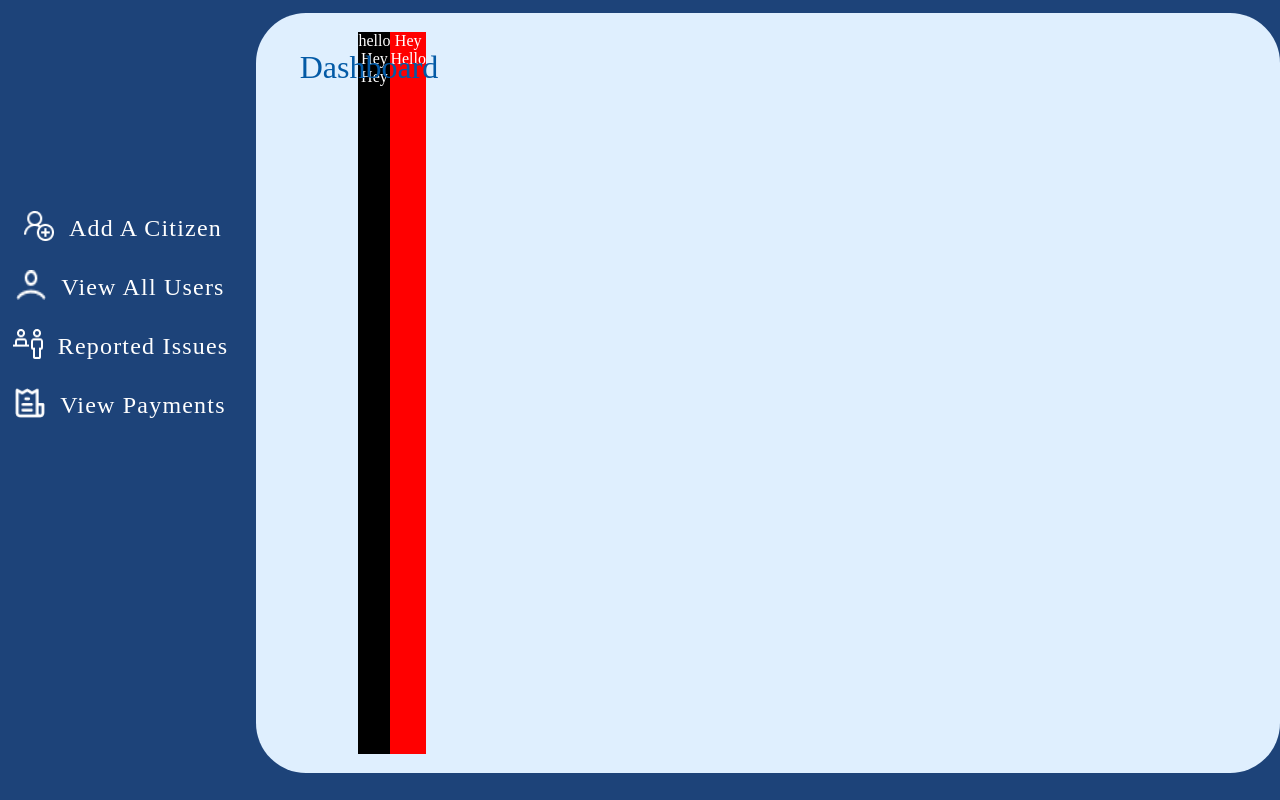
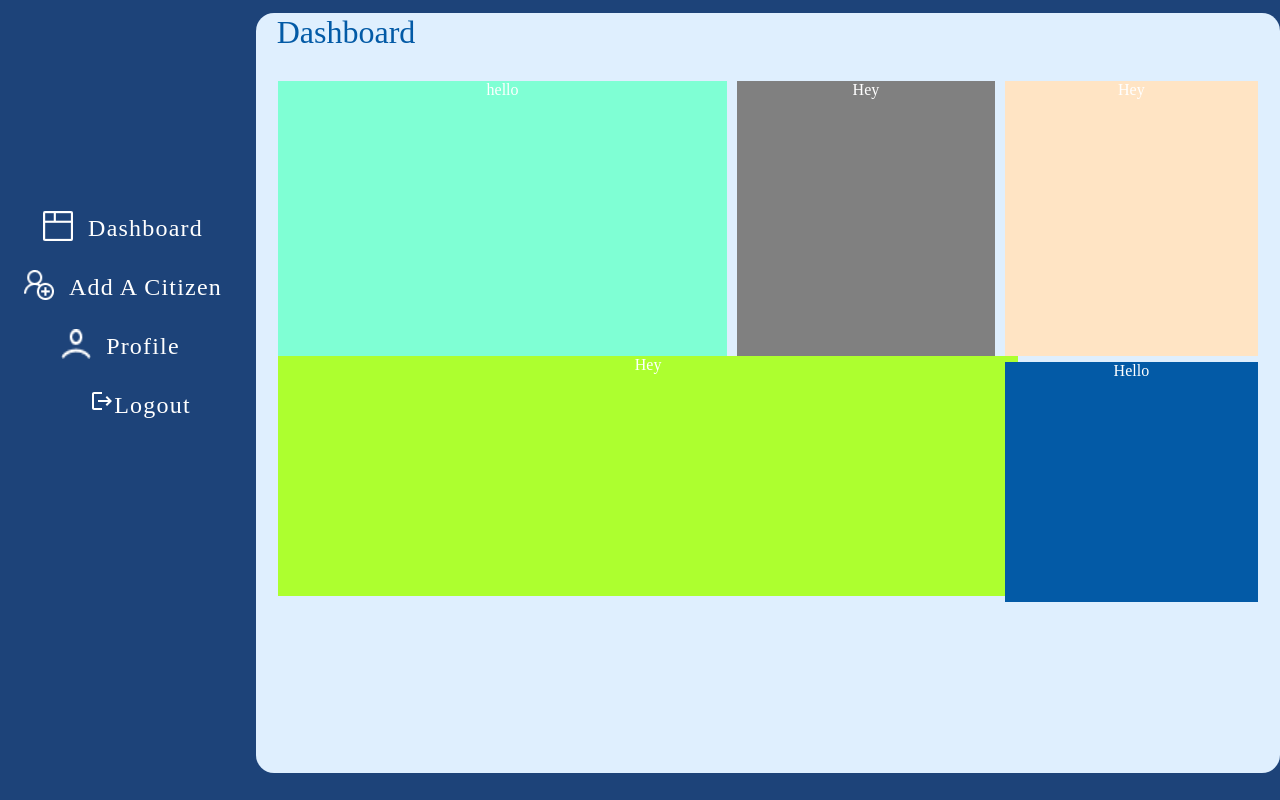
Before and after one commit to Bigizi/Solvit-Pro-2, a React (Create React App) app: page /dash1 in a window 1280 px wide. Built offline with nearby package versions, Linux system fonts and the light colour scheme.

Commit message:
New updates

```diff
--- a/src/UI/Components/Pages/Dashboard/Dashboard.css
+++ b/src/UI/Components/Pages/Dashboard/Dashboard.css
@@ -70,5 +70,4 @@ li{
 }
 .list2 #imgSignout{
     color: white;
-
 }
--- a/src/UI/Components/Pages/Dashboard/Dashboard.js
+++ b/src/UI/Components/Pages/Dashboard/Dashboard.js
@@ -3,8 +3,6 @@ import './Dashboard.css'
 import Bill1 from '../../Resources/Icons/bill1.png'
 import Repo from '../../Resources/Icons/repo.png'
 import Prof from '../../Resources/Icons/prof.png'
-import Logout from '../../Resources/Icons/logout.png'
-// import Profile from './Profile/Profile.js'
 import Report from './Report/Report'
 import Bill from './Bill/Bill'
 import { Link, useParams } from 'react-router-dom'
--- a/src/UI/Components/Pages/Dashboard/DashboardAdmin.js
+++ b/src/UI/Components/Pages/Dashboard/DashboardAdmin.js
@@ -2,10 +2,10 @@ import React from 'react'
 import './DashboardAdmin.css'
 import Citizen from '../../Resources/Icons/citizen.png'
 import Prof from '../../Resources/Icons/prof.png'
-import Bill1 from '../../Resources/Icons/bill1.png'
-import Repo from '../../Resources/Icons/repo.png'
-// import Register from './RegisterCitizen/Register'
+import Dashboard from '../../Resources/Icons/Dashboard.png'
 import Main from './MainDashboard/Main'
+import { Link } from 'react-router-dom'
+import LogoutIcon from '@mui/icons-material/Logout';
 
 export default function DashboardAdmin() {
   return (
@@ -15,21 +15,21 @@ export default function DashboardAdmin() {
         <div className='leftside1'>
             <ul className='list'>
                 <li className='list2'>
+                    <img src={Dashboard} id='img1' alt=''/>
+                    Dashboard
+                </li>
+                <li className='list2'>
                     <img src={Citizen} id='img1' alt=''/>
                     Add A Citizen
                 </li>
                 <li className='list3'>
                     <img src={Prof} id='img1' alt=''/>
-                    View All Users
+                    Profile
                 </li>
-                <li className='list3'>
-                    <img src={Repo} id='img1' alt=''/>
-                    Reported Issues
-                </li>
-                <li className='list3'>
-                    <img src={Bill1} id='img1' alt=''/>
-                    View Payments
-                </li>
+                <Link className='list2' to="/">
+                    <LogoutIcon id='imglogout'/>
+                    Logout
+                </Link>
             </ul>
         </div>
         <div className='rightside1'>
--- a/src/UI/Components/Pages/Dashboard/MainDashboard/Main.js
+++ b/src/UI/Components/Pages/Dashboard/MainDashboard/Main.js
@@ -3,14 +3,17 @@ import './main.css'
 
 function Main() {
   return (
+    <div className='all-content'>
+        <h1 id='dash-title'>Dashboard</h1>
     <div className='main1'>
-        <h1 id='dash-title'>Dashboard</h1>
             <div className='left-content'>
+                <div className='part1'>
                     <div className='progress'>
                     <p>hello</p>
                     </div>
                     <div className='task'>
                     <p>Hey</p>
+                    </div>
                 </div>
                     <div className='payment'>
                     <p>Hey</p>
@@ -24,7 +27,7 @@ function Main() {
                     <p>Hello</p>
                 </div>
             </div>
-
+    </div>
     </div>
   )
 }
--- a/src/UI/Components/Pages/Dashboard/MainDashboard/main.css
+++ b/src/UI/Components/Pages/Dashboard/MainDashboard/main.css
@@ -1,16 +1,19 @@
+.all-content{
+    background-color: #DFEFFE;
+    width: 100%;
+    height: 100%;
+    border-radius: 18px;
+}
 .main1{
-    width: 80%;
-    height: 95%;
-    background-color: #DFEFFE;
     display: flex;
     flex-direction: row;
+    justify-content: center;
+    margin-top: -20px;
+    gap: 10px;
 }
 #dash-title{
-    position: absolute;
     width: 180px;
     height: 38px;
-    left: 279px;
-    top: 48px;
     font-family: 'Poppins';
     font-style: normal;
     font-weight: 500;
@@ -20,20 +23,47 @@
     color: #035AA6;
     }
 .left-content{
-    background-color: black;
     flex-direction: column;
+    width: 70%;
+    gap: 20px;
+}
+.part1{
+    display: flex;
+    gap: 10px;
 }
 .progress{
-    /* background-color: white; */
+    background-color:aquamarine;
+    /* width: 470px;
+    height: 250px; */
+    height: 275px;
+    width: 463px;
+
+
 }
 .task{
-    /* background-color: white; */
+    background-color: gray;
+    /* width: 400px;
+    height: 250px; */
+    width: 266px;
+height: 275px;
 }
 .payment{
-    /* background-color: white; */
+    background-color: greenyellow;
+    width: 740px;
+    height: 240px;
 }
 .right-content{
-    background-color: red;
+    gap: 6px;
     flex-direction: column;
     display: flex;
 }
+.request{
+    background-color: bisque;
+    width: 253px;
+    height: 275px;
+}
+.rate{
+    background-color: #035AA6;
+    width: 253px;
+    height: 240px;
+}
```
Also changed, not shown: src/UI/Components/Resources/Icons/Dashboard.png (added). Lines whose indentation alone changed are shown as unchanged.
